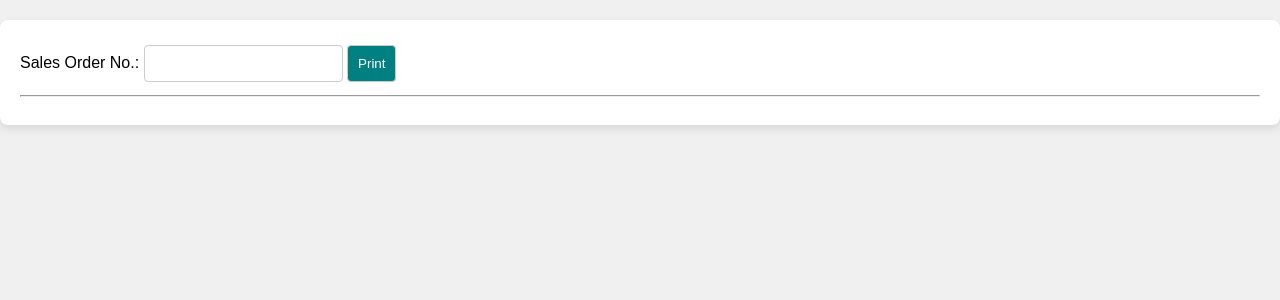
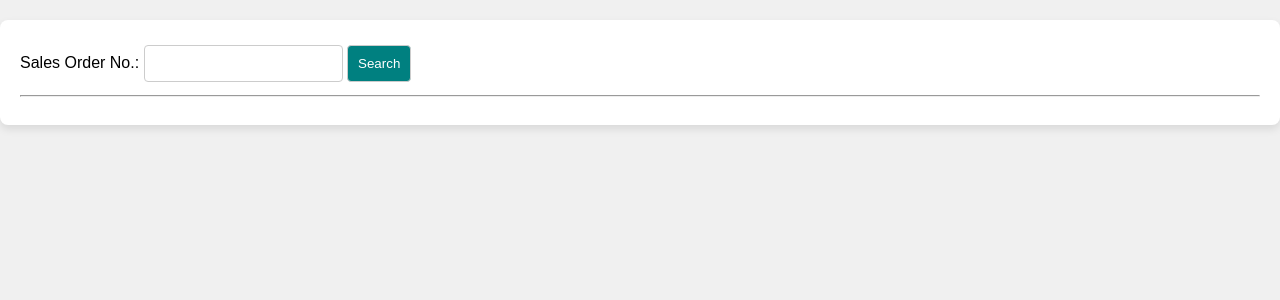
Before and after one commit to electrolabgroup/SalesOrderService, a Flask app: page / in a window 1280 px wide. Shown: the top 300 px of the page. Run offline with Flask 3, Linux system fonts and the light colour scheme.

Commit message:
Add files via upload

```diff
--- a/templates/certificate.html
+++ b/templates/certificate.html
@@ -108,7 +108,7 @@
     <button onclick="clearManufactureYear()" class="no-print">Clear</button>
 
     <br>
-    <p>It has been manufactured in compliance with international GMP & USP standards, using the best available materials from reputed manufacturers. The quantity supplied matches the purchase order raised by M/S. <span><b>{{ territory }}</b></span>.</p>
+    <p>It has been manufactured in compliance with international GMP & USP standards, using the best available materials from reputed manufacturers. The quantity supplied matches the purchase order raised by M/S.<span><b>{{ customer }}</b></span>, <span><b>{{ territory }}</b></span>.</p>
     <p>This certificate is issued by ELECTROLAB (INDIA) PVT. LTD. and is valid until further notice.</p>
 
     <div class="footer">
--- a/templates/index.html
+++ b/templates/index.html
@@ -56,7 +56,7 @@
         <form action="/" method="post">
             <label for="name">Sales Order No.:</label>
             <input type="text" id="name" name="name" required>
-            <button type="submit">Print</button>
+            <button type="submit">Search</button>
         </form>
 
         {% if item_names %}
```
